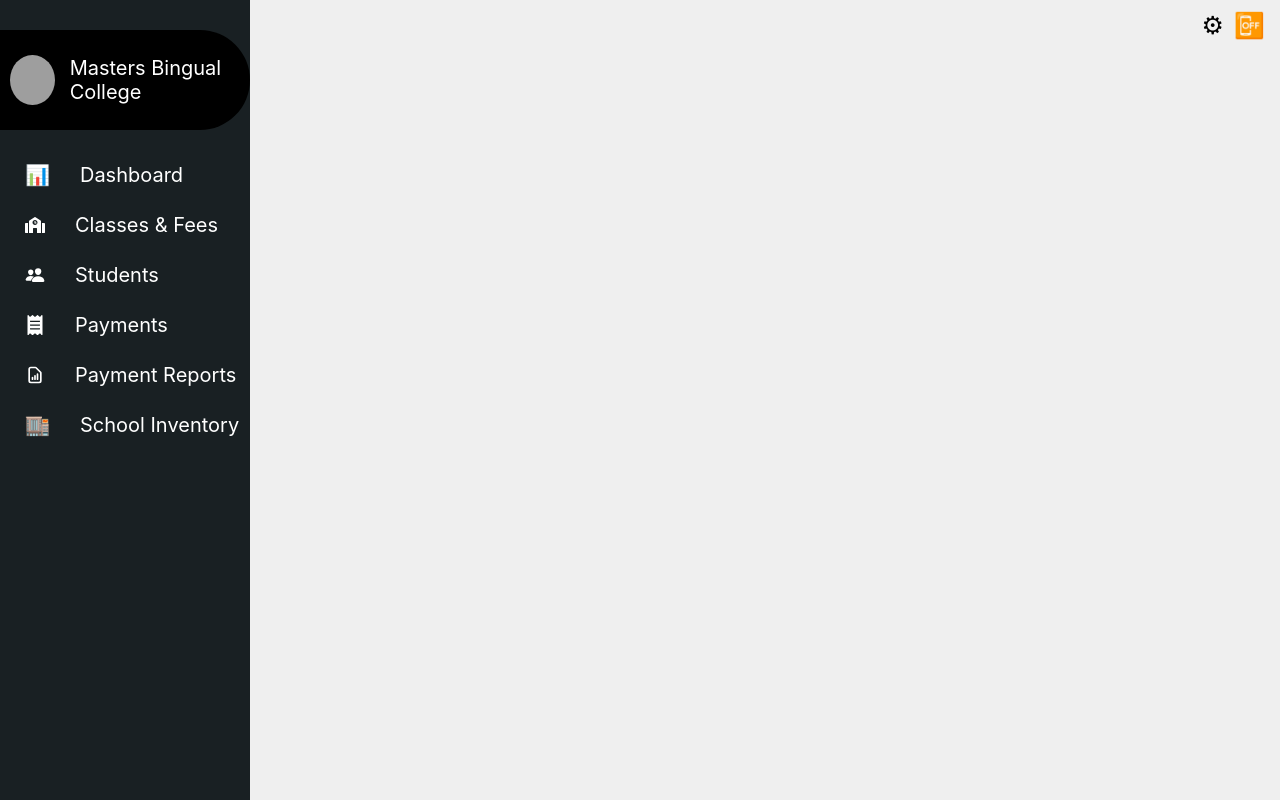
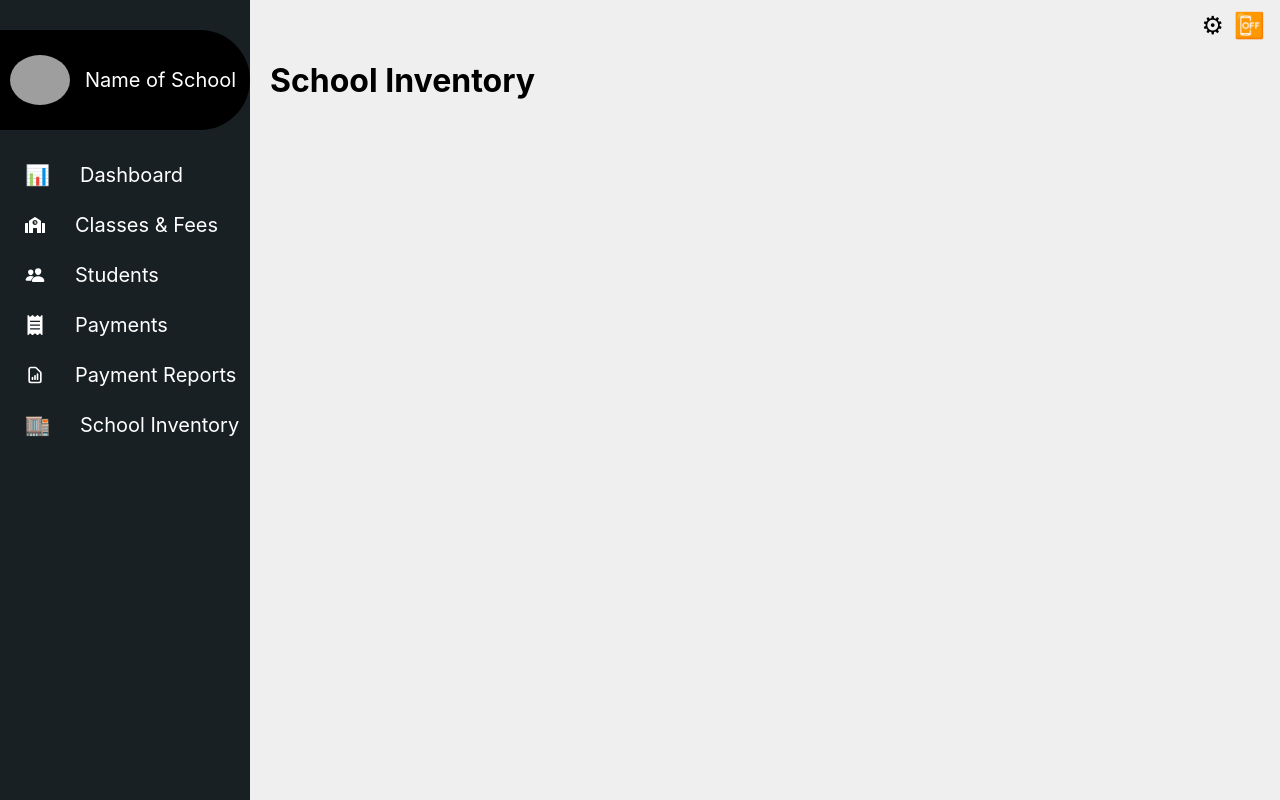
Before and after one commit to clint360/StudentManagement, a React (Create React App) app: page /inventory in a window 1280 px wide. Built offline with nearby package versions, Linux system fonts and the light colour scheme; grey boxes are pictures that could not be loaded; the HTML template or start-up script is replaced by a standard one.

Commit message:
Routed the school inventory section

```diff
--- a/src/App.js
+++ b/src/App.js
@@ -8,6 +8,7 @@ import { useState } from "react";
 import Students from "./View/Students/Students";
 import Payments from "./View/Payments/Payments";
 import Reports from "./View/PaymentReports/Reports";
+import SchoolInventory from "./View/SchoolInventory/SchoolInventory";
 
 
 function App() {
@@ -128,6 +129,7 @@ function App() {
               <Route path='/students' element={<Students />} />
               <Route path='/payments' element={<Payments />} />
               <Route path='/reports' element={<Reports />} />
+              <Route path='/inventory' element={<SchoolInventory />} />
             </Routes>
           </div>
         </div>
--- a/src/SideBar/SideBar.jsx
+++ b/src/SideBar/SideBar.jsx
@@ -21,7 +21,7 @@ function SideBar() {
         <img src={logo} alt=''/>
       </div>
       <div className='schoolnamediv'>
-        <h2>Masters Bingual College</h2>
+        <h2>Name of School</h2>
       </div>
     </div>
     <div className='navigation'>
@@ -31,7 +31,7 @@ function SideBar() {
      <Link to='/students'><li><IoPeople />  Students</li></Link>
      <Link to='/payments'><li><FaReceipt /> Payments</li></Link>
      <Link to='/reports'><li><HiOutlineDocumentReport/> Payment Reports</li></Link>
-     <li><div>🏬</div>School Inventory</li>
+     <Link to='/inventory'><li><div>🏬</div>School Inventory</li></Link>
       </ul>
     </div>
     </div>
--- /dev/null
+++ b/src/View/SchoolInventory/SchoolInventory.jsx
@@ -0,0 +1,11 @@
+import React from 'react'
+
+function SchoolInventory() {
+  return (
+    <div>
+       <div><h1>School Inventory</h1></div>
+    </div>
+  )
+}
+
+export default SchoolInventory
```
